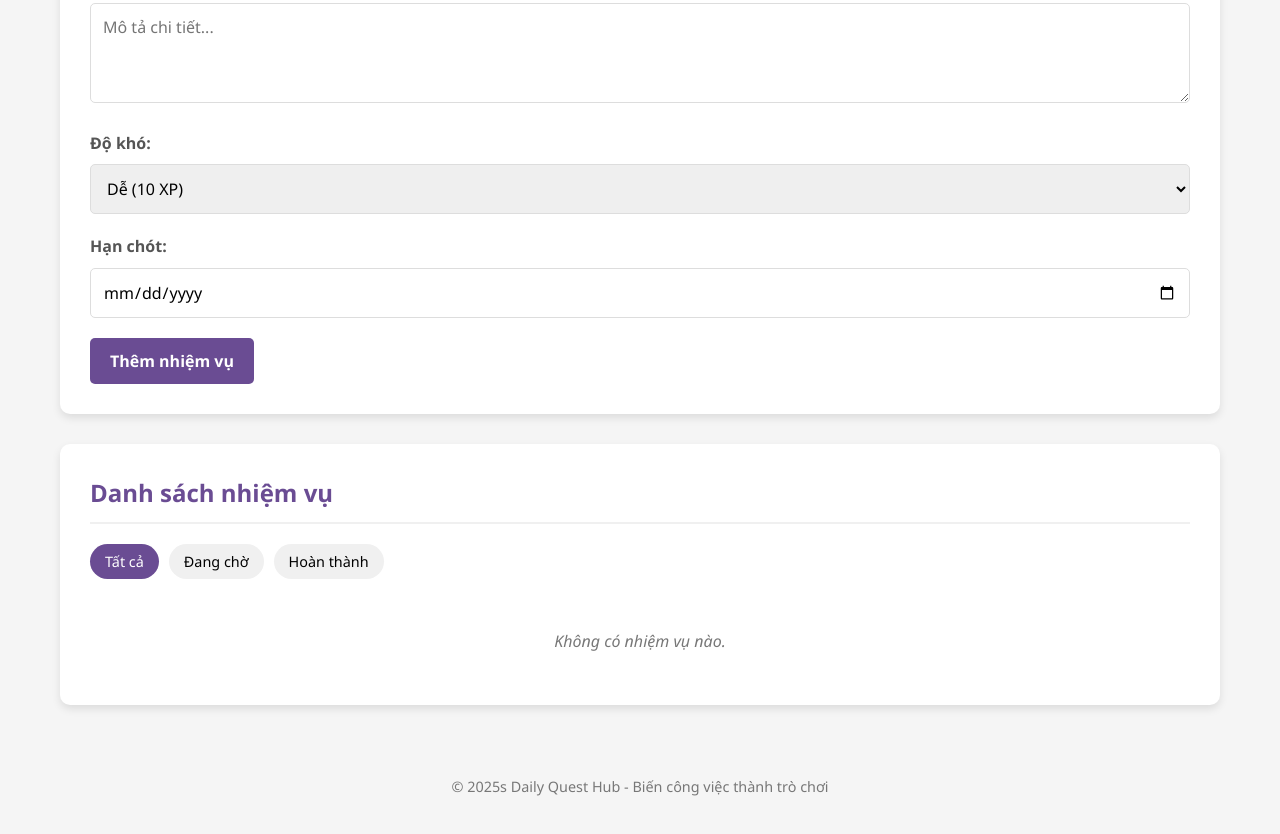
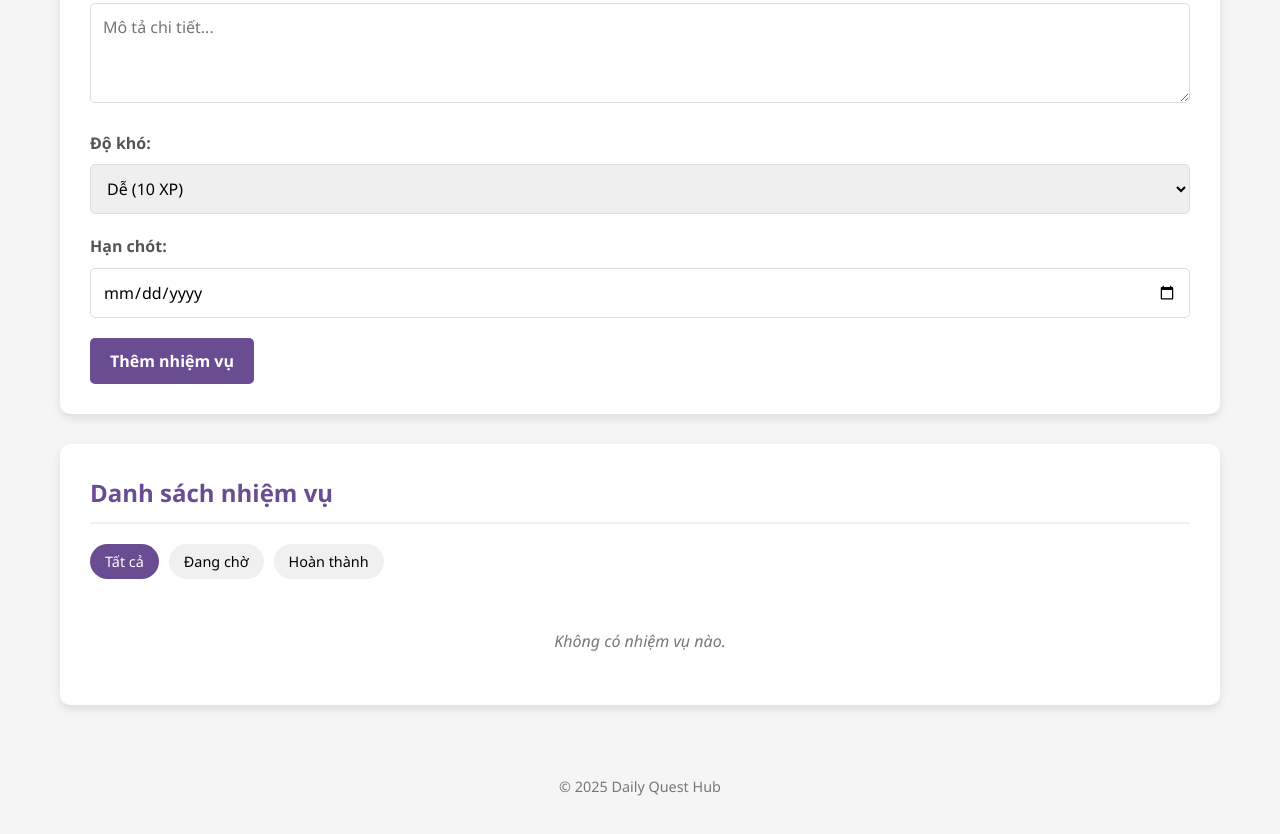
Before and after one commit to s1cko271/LTw, a plain HTML site: page index.html in a window 1280 px wide. Shown: the part 731-1565 px from the top of the page. Drawn offline with Linux system fonts and the light colour scheme.

Commit message:
Update index.html

```diff
--- a/index.html
+++ b/index.html
@@ -90,7 +90,7 @@
         </main>
 
         <footer>
-            <p>&copy; 2025s Daily Quest Hub - Biến công việc thành trò chơi</p>
+            <p>&copy; 2025 Daily Quest Hub</p>
         </footer>
     </div>
 
```
